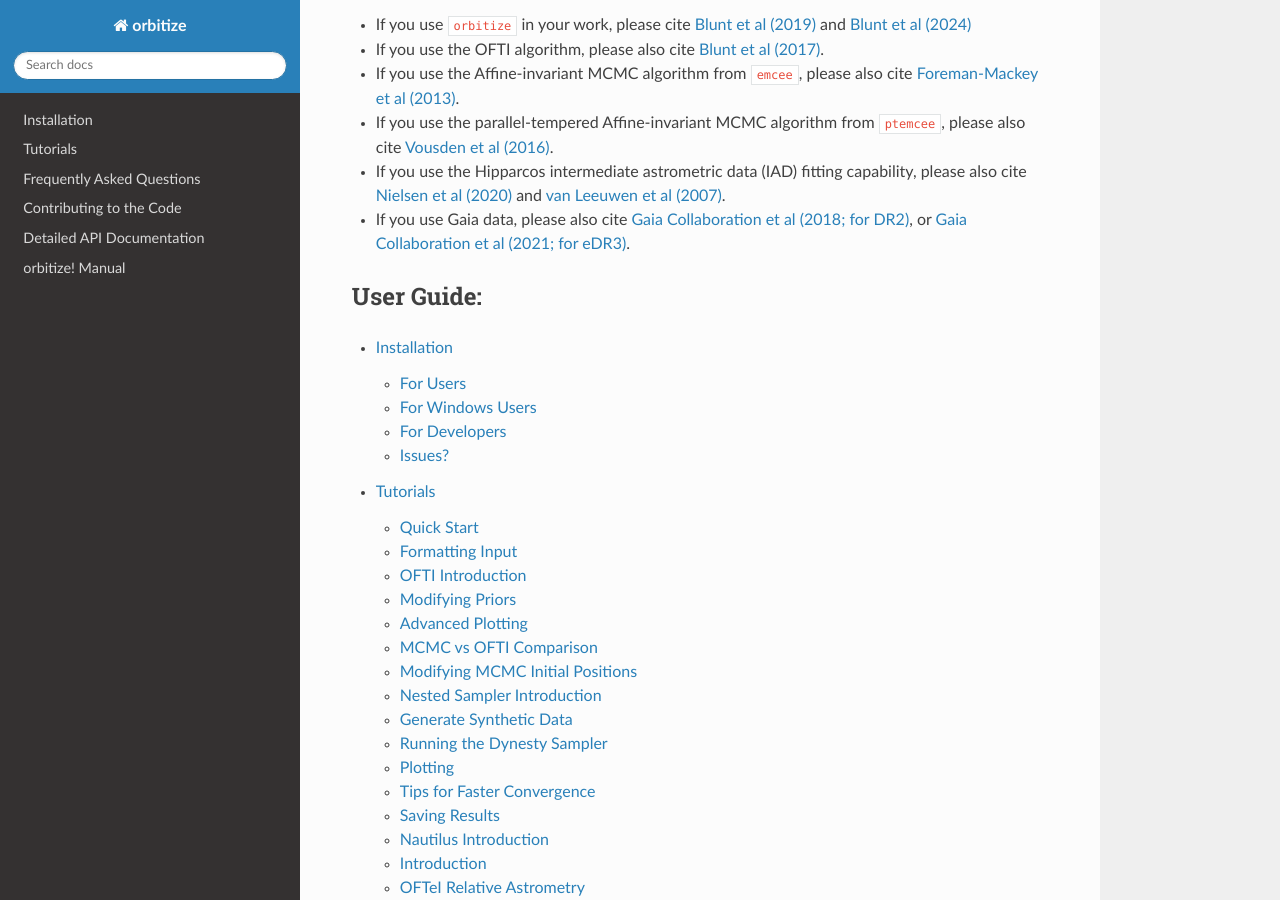
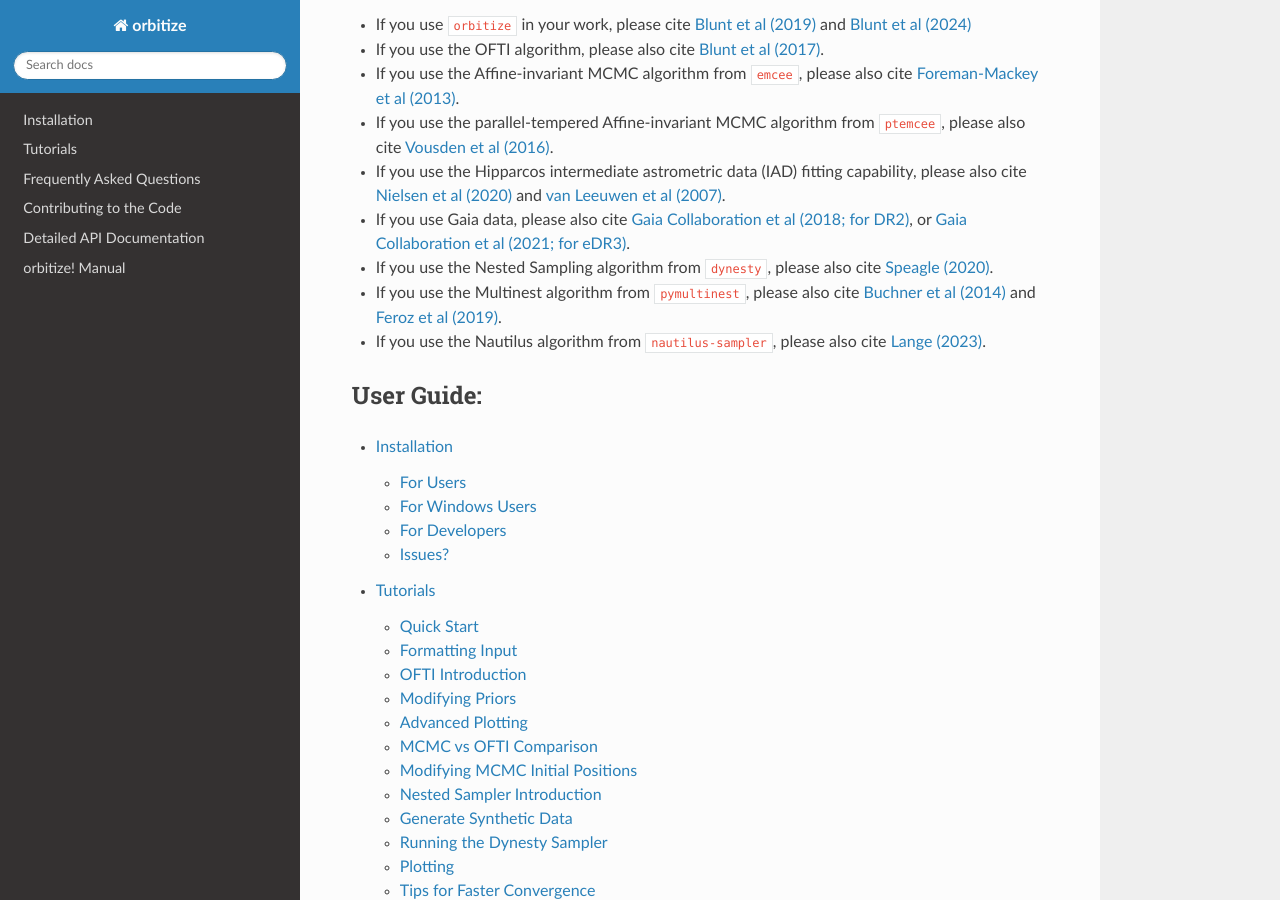
Before and after one commit to sblunt/orbitize, a Sphinx documentation site: the page built from docs/index.rst, in a window 1280 px wide and 900 px high, scrolled down 717 px. Built offline with Sphinx 7.4.7 and the Read the Docs theme 3.1.0, drawn with Linux system fonts in a browser that asks for light colours; pages that are not in the unit, such as notebooks, are missing from menus.

Commit message:
Update attribution

```diff
--- a/docs/index.rst
+++ b/docs/index.rst
@@ -37,6 +37,9 @@ Attribution:
 * If you use the parallel-tempered Affine-invariant MCMC algorithm from ``ptemcee``, please also cite `Vousden et al (2016) <https://ui.adsabs.harvard.edu/abs/2016MNRAS.455.1919V/abstract>`_.
 * If you use the Hipparcos intermediate astrometric data (IAD) fitting capability, please also cite `Nielsen et al (2020) <https://ui.adsabs.harvard.edu/abs/2020AJ....159...71N/abstract>`_ and `van Leeuwen et al (2007)  <https://ui.adsabs.harvard.edu/abs/2007A%26A...474..653V/abstract>`_.
 * If you use Gaia data, please also cite `Gaia Collaboration et al (2018; for DR2) <https://ui.adsabs.harvard.edu/abs/2018A%26A...616A...1G/abstract>`_, or `Gaia Collaboration et al (2021; for eDR3) <https://ui.adsabs.harvard.edu/abs/2021A%26A...649A...1G/abstract>`_.
+* If you use the Nested Sampling algorithm from ``dynesty``, please also cite `Speagle (2020) <https://ui.adsabs.harvard.edu/abs/2020MNRAS.493.3132S>`_.
+* If you use the Multinest algorithm from ``pymultinest``, please also cite `Buchner et al (2014) <https://ui.adsabs.harvard.edu/abs/2014A&A...564A.125B>`_ and `Feroz et al (2019) <https://ui.adsabs.harvard.edu/abs/2019OJAp....2E..10F>`_.
+* If you use the Nautilus algorithm from ``nautilus-sampler``, please also cite `Lange (2023) <https://academic.oup.com/mnras/article-pdf/525/2/3181/51331635/stad2441.pdf>`_.
 
 
 User Guide:
```
